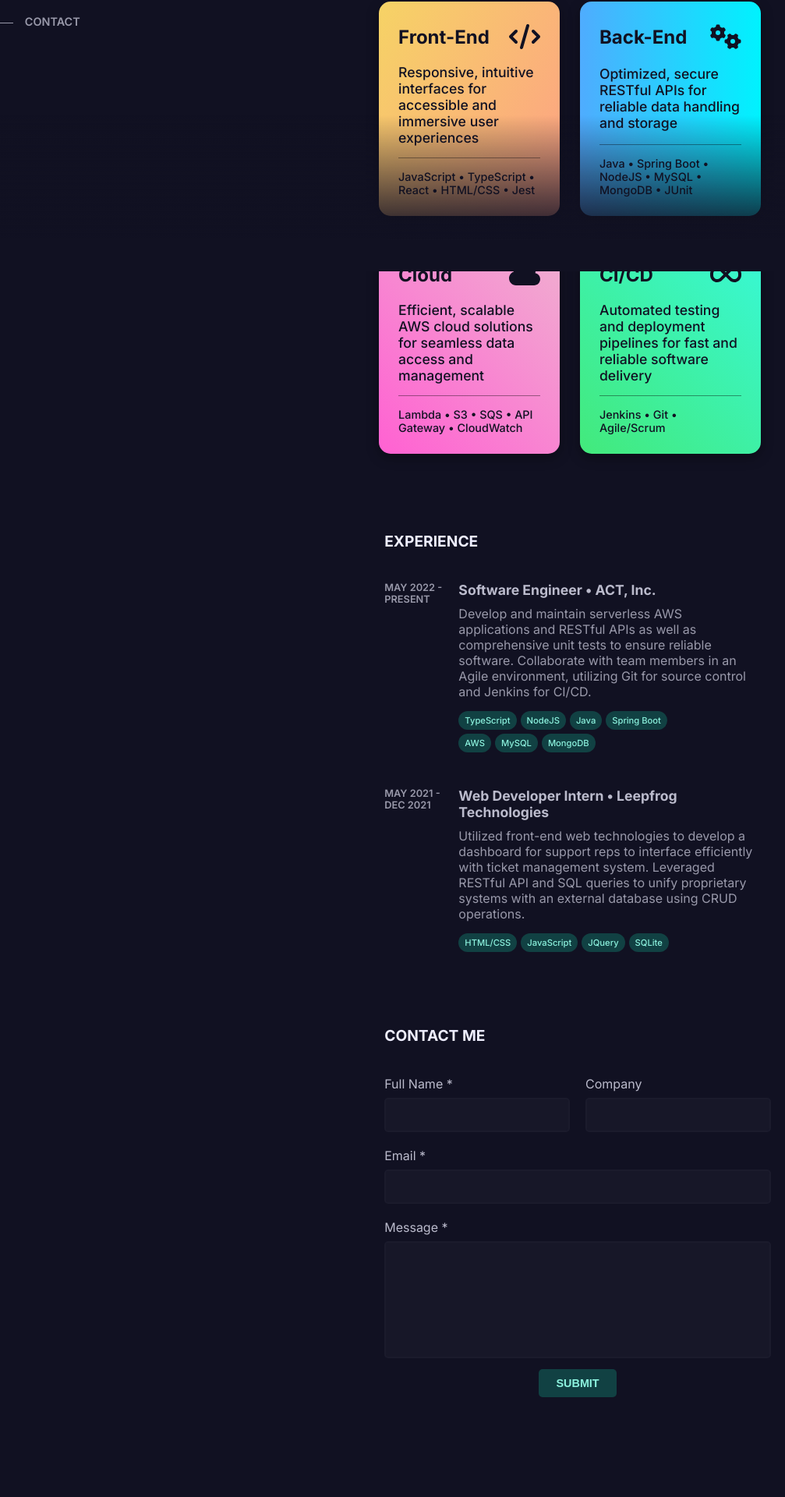
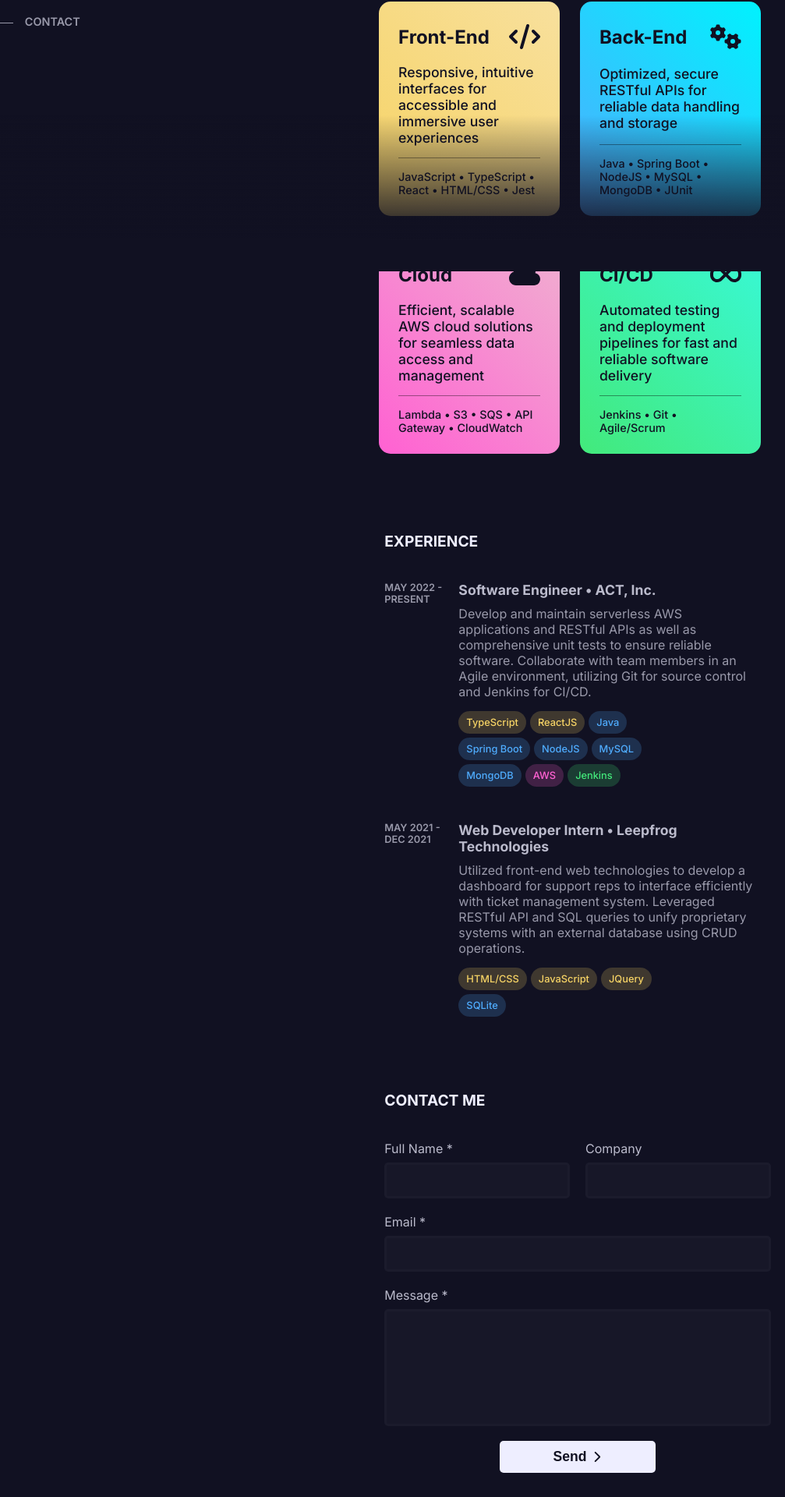
Before and after one commit to IsaacUppena/IsaacUppena.github.io, a React (Create React App) app: page / in a window 1280 px wide. Shown: the part 452-2372 px from the top of the page at 78% size, without its empty margins (163-1170 px from the left). Built offline with nearby package versions, Linux system fonts and the light colour scheme.

Commit message:
Add hover effects to card components

```diff
--- a/src/components/Card.jsx
+++ b/src/components/Card.jsx
@@ -41,30 +41,49 @@ const CardContainer = styled.div`
   border-radius: 15px;
   background-color: var(--container);
   padding: 25px;
-  box-shadow: rgba(0, 0, 0, 0.35) 0px 5px 15px;
   width: 100%;
   margin-bottom: 10px;
   display: flex;
   flex-direction: column;
   justify-content: space-between;
+  transition: box-shadow ease-in 0.2s;
   @media (min-width: 800px) {
     width: 45%;
     margin-bottom: 30px;
   }
   &.frontend {
-    background: linear-gradient(120deg, #f6d365 0%, #fda085 100%);
+    background: linear-gradient(45deg, #f6d365 0%, #f8e09d 100%);
+    @media (min-width: 800px) {
+      &:hover {
+        box-shadow: #f6d365 0px 5px 25px;
+      }
+    }
   }
   &.backend {
-    background: linear-gradient(120deg, #89f7fe 0%, #66a6ff 100%);
-    background: linear-gradient(to right, #4facfe 0%, #00f2fe 100%);
+    background: linear-gradient(45deg, #4facfe 0%, #00f2fe 100%);
+    @media (min-width: 800px) {
+      &:hover {
+        box-shadow: #4facfe 0px 5px 25px;
+      }
+    }
   }
   &.cloud {
-    background: linear-gradient(45deg, #df38f1 0%, #f093fb 100%);
     background: linear-gradient(45deg, #ff61d2 0%, #f0b0d0 100%);
+    @media (min-width: 800px) {
+      &:hover {
+        box-shadow: #ff61d2 0px 5px 25px;
+      }
+    }
   }
   &.cicd {
     background: linear-gradient(45deg, #43e97b 0%, #38f9d7 100%);
+    @media (min-width: 800px) {
+      &:hover {
+        box-shadow: #43e97b 0px 5px 25px;
+      }
+    }
   }
+  cursor: default;
 `;
 
 const FAIcon = styled(FontAwesomeIcon)`
@@ -106,7 +125,6 @@ const Divider = styled.hr`
 `;
 
 const Tags = styled.p`
-  /* color: var(--text-primary); */
   color: var(--background);
   font-weight: 500;
   font-size: 0.9rem;
--- a/src/components/Section.jsx
+++ b/src/components/Section.jsx
@@ -2,46 +2,87 @@ import React from "react";
 import { styled } from "styled-components";
 
 function Chip(props) {
-  const { title } = props;
+  const { title, type } = props;
   return (
-    <ChipContainer>
-      <ChipText>{title}</ChipText>
+    <ChipContainer className={type}>
+      <ChipText className={type}>{title}</ChipText>
     </ChipContainer>
   );
 }
 
 const ChipContainer = styled.div`
-  padding: 5px 8px;
+  padding: 7px 10px;
   border-radius: 15px;
   margin-right: 5px;
   margin-bottom: 5px;
   background-color: var(--primary-dark);
+  &.frontend {
+    background-color: #f6d36533;
+  }
+  &.backend {
+    background-color: #4facfe33;
+  }
+  &.cloud {
+    background-color: #ff61d233;
+  }
+  &.cicd {
+    background-color: #43e97b33;
+  }
 `;
 
 const ChipText = styled.p`
   color: var(--primary-light);
-  font-size: 0.7rem;
+  font-size: 0.8rem;
   font-weight: 500;
   margin: 0;
+  &.frontend {
+    color: #f6d365;
+  }
+  &.backend {
+    color: #4facfe;
+  }
+  &.cloud {
+    color: #ff61d2;
+  }
+  &.cicd {
+    color: #43e97b;
+  }
 `;
 
 function Section(props) {
-  const { leftComponent, title, summary, tags, link } = props;
+  const {
+    leftComponent,
+    title,
+    summary,
+    // tags,
+    frontend,
+    backend,
+    cloud,
+    cicd,
+    link,
+  } = props;
 
   return (
     <SectionContainer href={link} target="_blank">
-      {/* <Link href={link} target="_blank"> */}
       <LeftColumn>{leftComponent}</LeftColumn>
       <RightColumn>
         <Title>{title}</Title>
         <Summary>{summary}</Summary>
         <TagsContainer>
-          {tags.map((tag, index) => (
-            <Chip key={index} title={tag} />
+          {frontend.map((tag, index) => (
+            <Chip key={index} title={tag} type="frontend" />
+          ))}
+          {backend.map((tag, index) => (
+            <Chip key={index} title={tag} type="backend" />
+          ))}
+          {cloud.map((tag, index) => (
+            <Chip key={index} title={tag} type="cloud" />
+          ))}
+          {cicd.map((tag, index) => (
+            <Chip key={index} title={tag} type="cicd" />
           ))}
         </TagsContainer>
       </RightColumn>
-      {/* </Link> */}
     </SectionContainer>
   );
 }
--- a/src/constants/experience.js
+++ b/src/constants/experience.js
@@ -14,6 +14,10 @@ const experience = [
       "MySQL",
       "MongoDB",
     ],
+    frontend: ["TypeScript", "ReactJS"],
+    backend: ["Java", "Spring Boot", "NodeJS", "MySQL", "MongoDB"],
+    cloud: ["AWS"],
+    cicd: ["Jenkins"],
     link: "https://www.act.org/",
   },
   {
@@ -23,6 +27,10 @@ const experience = [
     summary:
       "Utilized front-end web technologies to develop a dashboard for support reps to interface efficiently with ticket management system. Leveraged RESTful API and SQL queries to unify proprietary systems with an external database using CRUD operations.",
     tags: ["HTML/CSS", "JavaScript", "JQuery", "SQLite"],
+    frontend: ["HTML/CSS", "JavaScript", "JQuery"],
+    backend: ["SQLite"],
+    cloud: [],
+    cicd: [],
     link: "https://leepfrog.com/",
   },
 ];
--- a/src/layout/About.jsx
+++ b/src/layout/About.jsx
@@ -34,6 +34,7 @@ function About() {
 
 const AboutContainer = styled.section`
   margin-bottom: 50px;
+  scroll-margin-top: 100px;
 `;
 
 const ParagraphContainer = styled.p`
--- a/src/layout/Contact.jsx
+++ b/src/layout/Contact.jsx
@@ -1,6 +1,9 @@
 import React from "react";
 import { styled } from "styled-components";
 import Heading from "../components/Heading";
+
+import { FontAwesomeIcon } from "@fortawesome/react-fontawesome";
+import { faChevronRight } from "@fortawesome/free-solid-svg-icons";
 
 function Contact() {
   return (
@@ -22,7 +25,9 @@ function Contact() {
         <Label htmlFor="message">Message *</Label>
         <MessageField id="message" name="message" type="text" required />
         <ButtonContainer>
-          <SubmitButton>SUBMIT</SubmitButton>
+          <SendButton>
+            Send <SendIcon icon={faChevronRight} />
+          </SendButton>
         </ButtonContainer>
       </ContactForm>
     </ContactContainer>
@@ -30,8 +35,9 @@ function Contact() {
 }
 
 const ContactContainer = styled.section`
+  scroll-margin-top: 100px;
   @media (min-width: 800px) {
-    margin-bottom: 600px;
+    margin-bottom: 800px;
   }
 `;
 
@@ -65,19 +71,29 @@ const MessageField = styled.textarea`
 const ButtonContainer = styled.div`
   display: flex;
   justify-content: center;
-  margin-top: 10px;
+  margin-top: 15px;
 `;
 
-const SubmitButton = styled.button`
+const SendButton = styled.button`
   padding: 10px;
   border: none;
   border-radius: 5px;
-  background-color: var(--primary-dark);
-  color: var(--primary-light);
-  font-size: 0.9rem;
-  font-weight: 600;
-  width: 100px;
+  background-color: var(--text-primary);
+  color: var(--background);
+  font-size: 1.1rem;
+  font-weight: 700;
+  width: 200px;
+  display: flex;
+  align-items: center;
+  justify-content: center;
   cursor: pointer;
 `;
 
+const SendIcon = styled(FontAwesomeIcon)`
+  color: var(--background);
+  width: 15px;
+  height: 15px;
+  margin-left: 5px;
+`;
+
 export default Contact;
--- a/src/layout/Experience.jsx
+++ b/src/layout/Experience.jsx
@@ -9,7 +9,17 @@ function Experience() {
     <ExperienceContainer id="experience">
       <Heading>Experience</Heading>
       {experience.map((job, index) => {
-        const { timeRange, title, company, summary, tags, link } = job;
+        const {
+          timeRange,
+          title,
+          company,
+          summary,
+          frontend,
+          backend,
+          cloud,
+          cicd,
+          link,
+        } = job;
         const left = <TimeRange>{timeRange.toUpperCase()}</TimeRange>;
         return (
           <Section
@@ -17,7 +27,10 @@ function Experience() {
             leftComponent={left}
             title={title + " • " + company}
             summary={summary}
-            tags={tags}
+            frontend={frontend}
+            backend={backend}
+            cloud={cloud}
+            cicd={cicd}
             link={link}
           />
         );
@@ -34,6 +47,7 @@ const TimeRange = styled.p`
 
 const ExperienceContainer = styled.section`
   margin-bottom: 50px;
+  scroll-margin-top: 100px;
 `;
 
 export default Experience;
--- a/src/theme/globalStyles.js
+++ b/src/theme/globalStyles.js
@@ -2,7 +2,7 @@ import { createGlobalStyle } from "styled-components";
 
 const GlobalStyle = createGlobalStyle`
   input[type="text"], textarea {
-    border: 2px solid var(--container);
+    border: 3px solid var(--container);
     outline: none;
     border-radius: 5px;
     padding: 10px;
@@ -16,7 +16,7 @@ const GlobalStyle = createGlobalStyle`
   }
 
   input[type="text"]:focus, textarea:focus {
-    border: 2px solid var(--primary-light);
+    border: 3px solid var(--text-primary);
   }
 
   input:-webkit-autofill,
```
